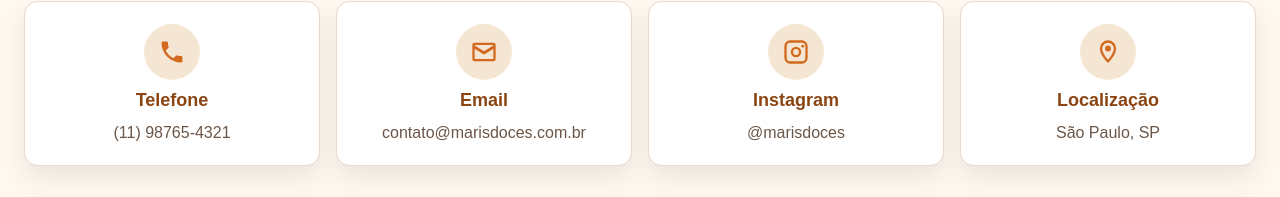
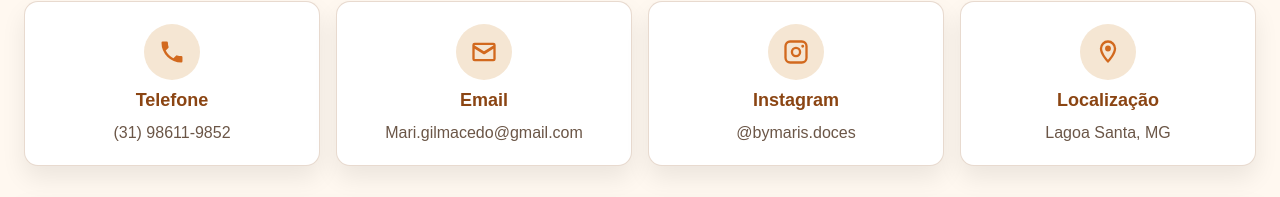
Before and after one commit to Henrique-volponi/maris-doces-web, a React (Create React App) app in the folder frontend/: page / in a window 1280 px wide. Shown: the part 1790-1987 px from the top of the page. Built offline with nearby package versions, Linux system fonts and the light colour scheme.

Commit message:
💬 Update contact information in Contact component

```diff
--- a/frontend/src/Pages/Home/components/Contact/Contact.tsx
+++ b/frontend/src/Pages/Home/components/Contact/Contact.tsx
@@ -43,10 +43,10 @@ const ScheduleIcon: React.FC<IconProps> = (props) => (
 )
 
 const contacts: ContactInfo[] = [
-  { title: 'Telefone', text: '(11) 98765-4321', Icon: PhoneIcon },
-  { title: 'Email', text: 'contato@marisdoces.com.br', Icon: EmailIcon },
-  { title: 'Instagram', text: '@marisdoces', Icon: InstagramIcon },
-  { title: 'Localização', text: 'São Paulo, SP', Icon: LocationIcon },
+  { title: 'Telefone', text: '(31) 98611-9852', Icon: PhoneIcon },
+  { title: 'Email', text: 'Mari.gilmacedo@gmail.com', Icon: EmailIcon },
+  { title: 'Instagram', text: '@bymaris.doces', Icon: InstagramIcon },
+  { title: 'Localização', text: 'Lagoa Santa, MG', Icon: LocationIcon },
 ]
 
 const schedule = {
```
